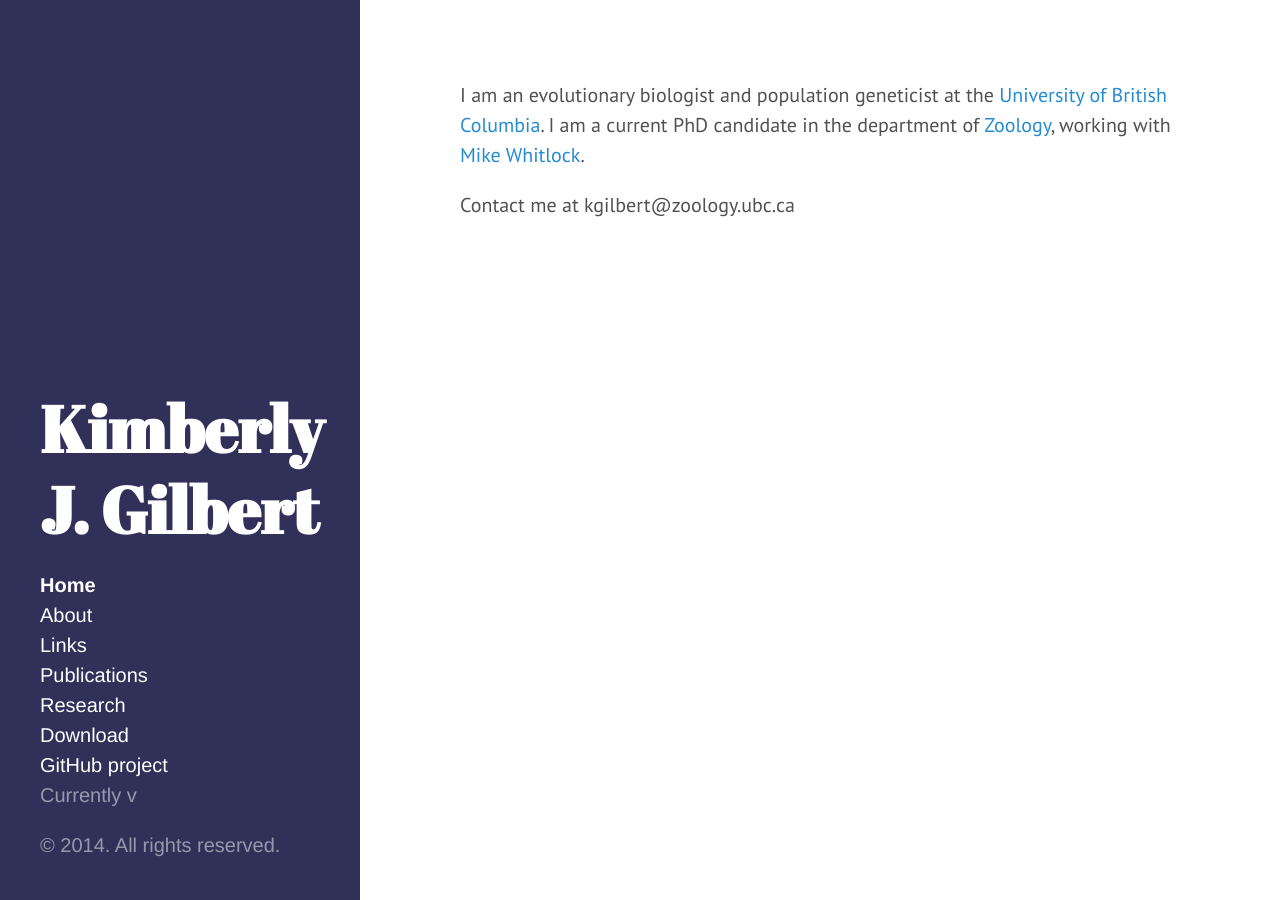
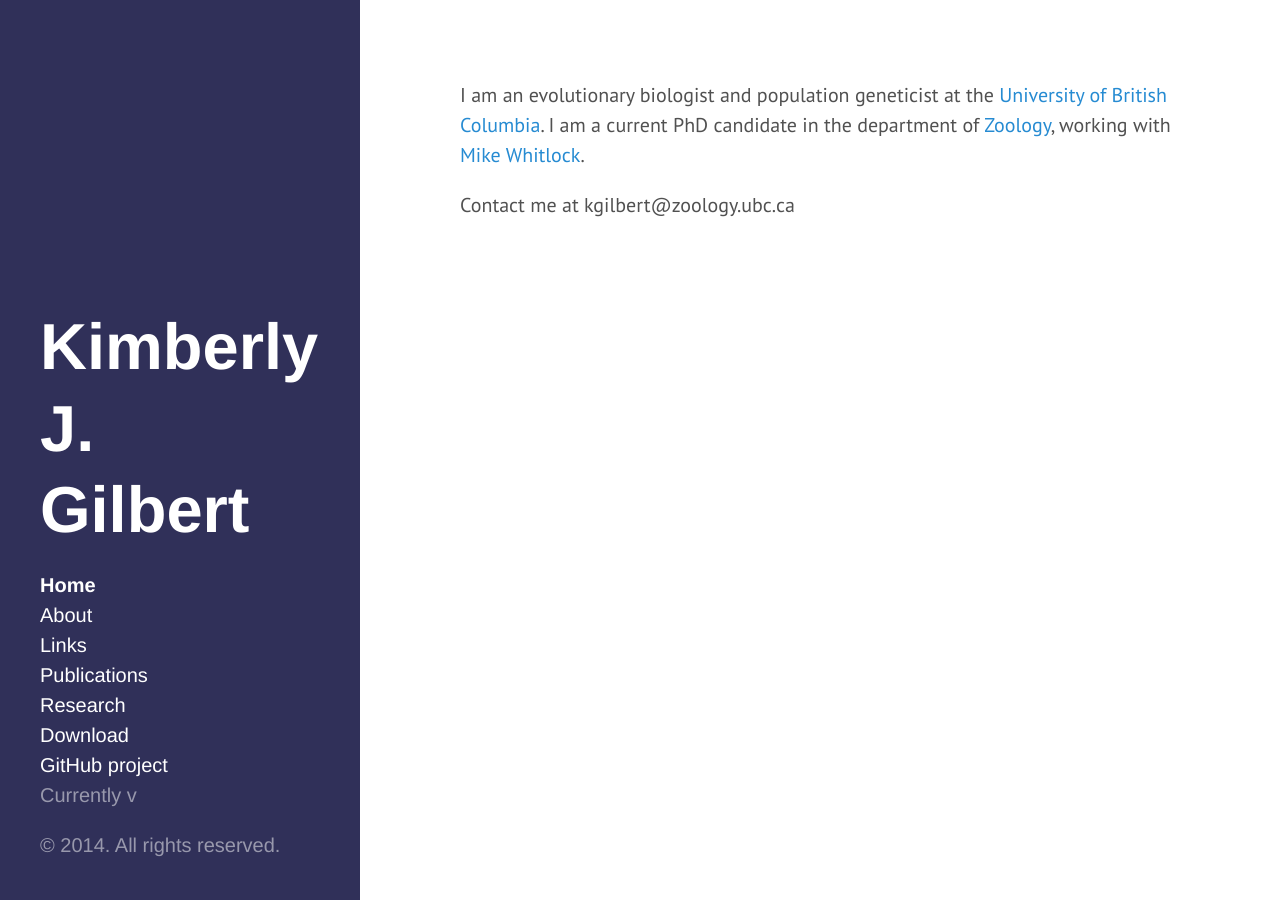
Before and after one commit to kjgilbert/kjgilbert.github.io, a Jekyll site: the page built from index.md, in a window 1280 px wide. Built offline with Jekyll 4.4.1, drawn with Linux system fonts in a browser that asks for light colours; Markdown is read by kramdown in place of the engine named in the settings.

Commit message:
trying to change title font

```diff
--- a/public/css/hyde.css
+++ b/public/css/hyde.css
@@ -71,7 +71,7 @@ html {
     bottom: 0;
     width: 18rem;
     text-align: left;
-  font-family: "Helvetica Neue", sans-serif; /*trying to edit font for main name in sidebar*/
+    font-family: "Helvetica Neue", sans-serif; /*trying to edit font for main name in sidebar*/
   }
 }
 
@@ -85,7 +85,8 @@ html {
 .sidebar-about h1 {
   color: #fff;
   margin-top: 0;
-  font-family: "Abril Fatface", serif;
+  /*font-family: "Abril Fatface", serif;*/
+  font-family: "Helvetica Neue", sans-serif; /* I edited this */
   font-size: 3.25rem;
 }
 
```
